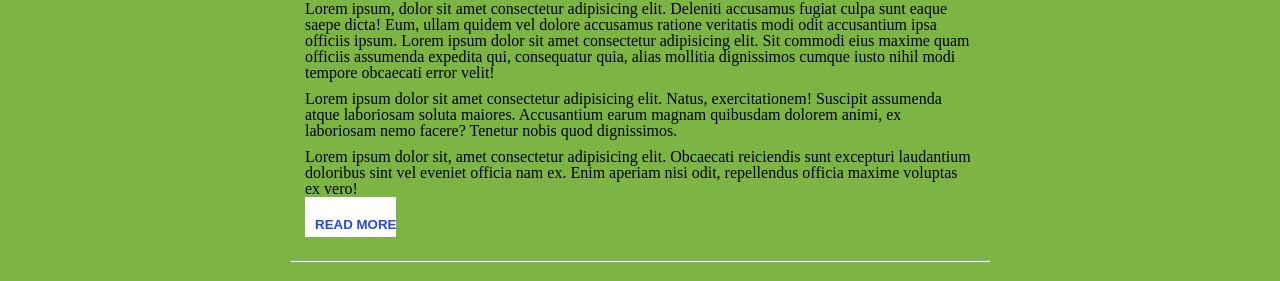
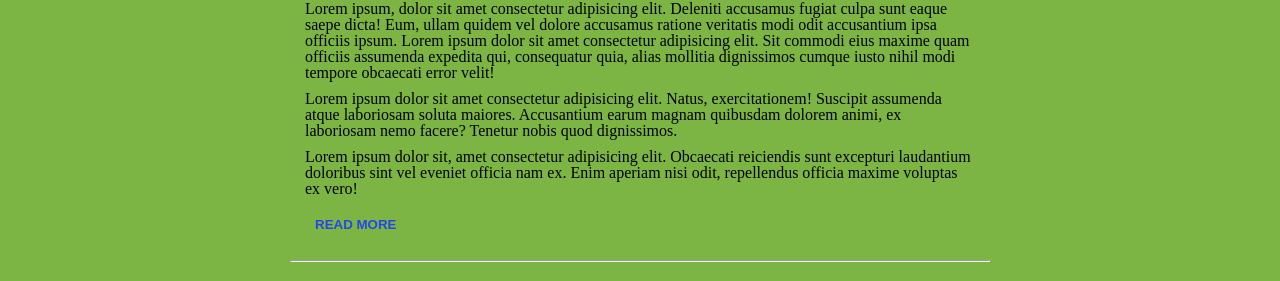
Before and after one commit to vishakha011/Getting-to-know-more-about-HTML-CSS, a plain HTML site: page assignment-3/index.html in a window 1280 px wide. Shown: the part 464-745 px from the top of the page. Drawn offline with Linux system fonts and the light colour scheme.

Commit message:
Update related to Styling

```diff
--- a/assignment-3/assets/stylesheets/main.css
+++ b/assignment-3/assets/stylesheets/main.css
@@ -106,7 +106,7 @@ p{
 
 button {
     border: none;
-    background-color: white;
+    background-color: #7CB544;
     padding: 20px 0 5px 10px;
     font-weight: bold;
 }
```
